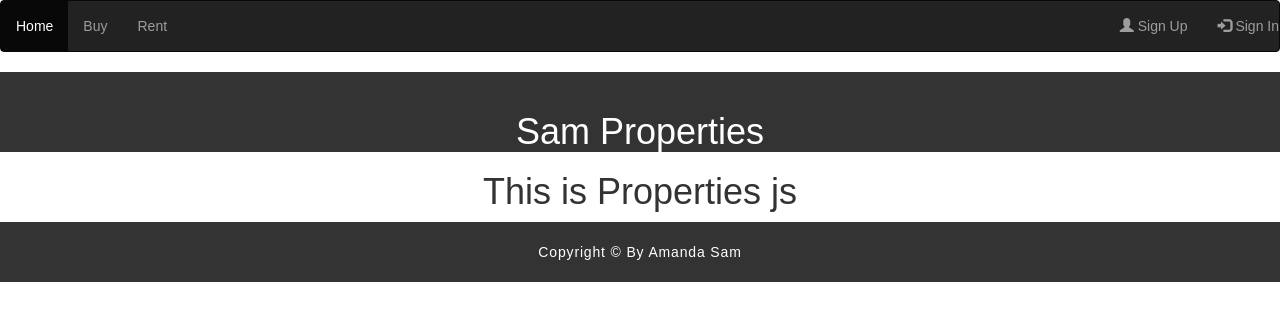
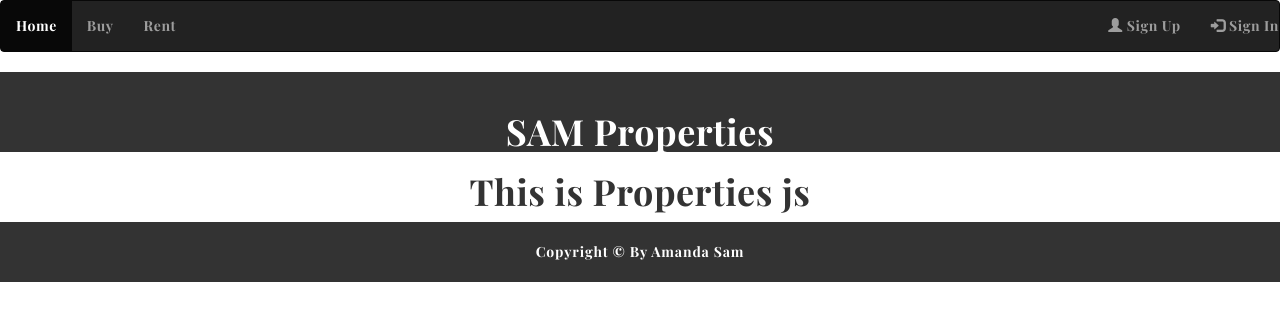
Before and after one commit to AmandaKitSam/properties_client, a React (Create React App) app: page / in a window 1280 px wide. Shown: the top 320 px of the page. Built offline with nearby package versions, Linux system fonts and the light colour scheme.

Commit message:
updated components

```diff
--- a/src/components/App.css
+++ b/src/components/App.css
@@ -1,3 +1,5 @@
+@import url('https://fonts.googleapis.com/css?family=Playfair+Display:700');
+
 .App {
   text-align: center;
 }
@@ -8,6 +10,11 @@
   padding: 20px;
   color: white;
   font-size: 1.5em;
+}
+
+body {
+  font-family: 'Playfair Display', serif;
+  letter-spacing: .04em;
 }
 
 footer {
--- a/src/components/Home.js
+++ b/src/components/Home.js
@@ -41,7 +41,7 @@
         </nav>
 
         <header className="App-header">
-          <h1 className="App-title">Sam Properties</h1>
+          <h1 className="App-title">SAM Properties</h1>
         </header>
 
         <Properties />
```
